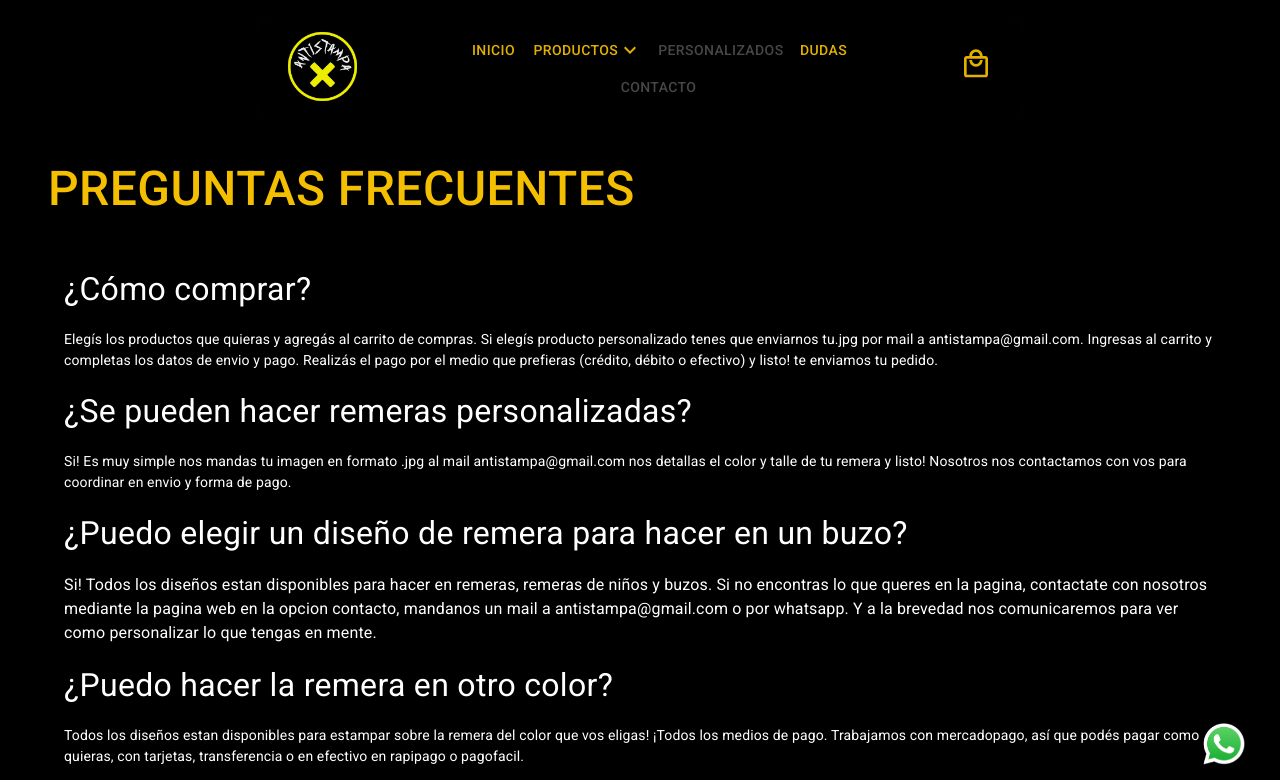
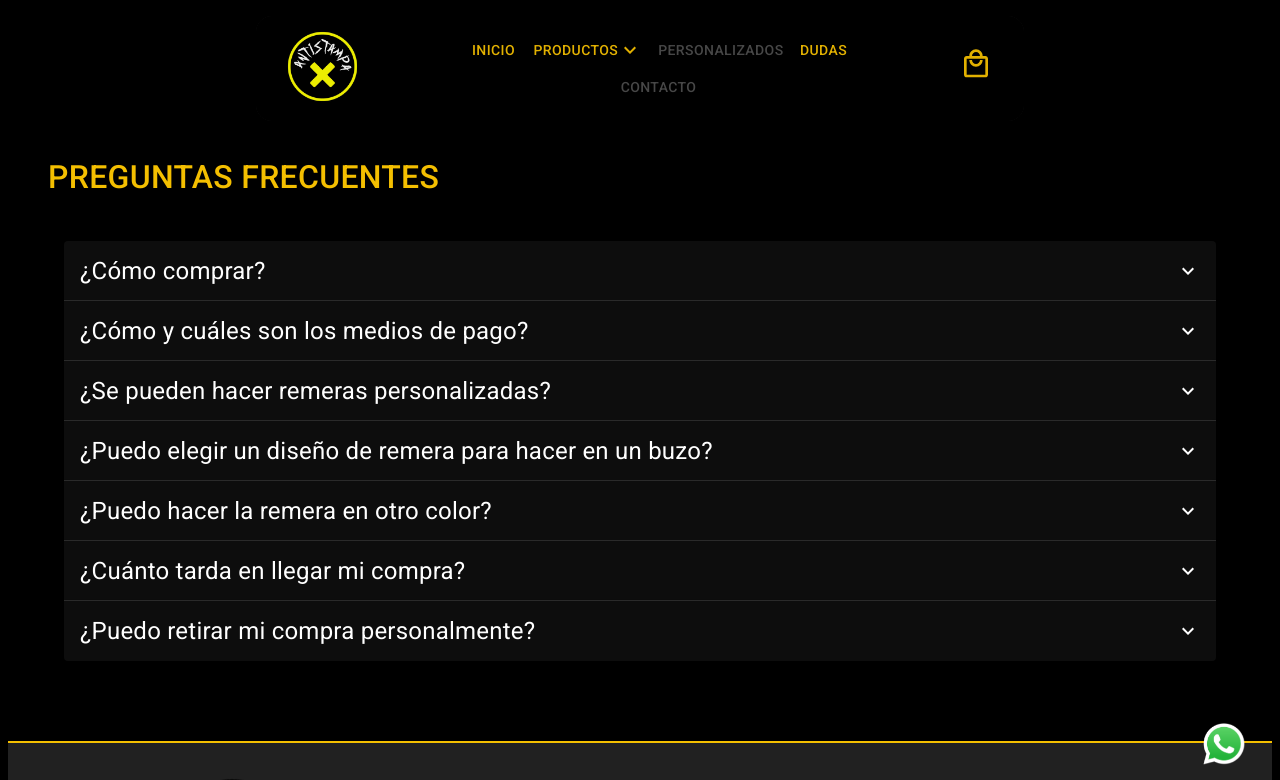
Before and after one commit to EmilianoAloi/Antistampa, a React (Create React App) app: page /dudas in a window 1280 px wide. Shown: the top 780 px of the page. Built offline with nearby package versions, Linux system fonts and the light colour scheme.

Commit message:
seccion dudas terminada

```diff
--- a/src/components/Faqs/Faqs.jsx
+++ b/src/components/Faqs/Faqs.jsx
@@ -1,59 +1,152 @@
-import { Typography, Container, Stack } from '@mui/material'
-import React from 'react'
+import { Typography, Container } from '@mui/material'
 
-const Faqs = () => {
-    return (
-
-        <>
-
-            <Typography color='#F4BF00' fontWeight={500} margin={5} sx={{ fontSize: {xs:'1.3rem', md:'3rem'}, textAlign: {xs:'center', md:'start'} }} >PREGUNTAS FRECUENTES</Typography>
-
-            <Container>
-
-
-                <Stack gap={2} color='white'>
-
-                    <Typography sx={{ fontSize: '2rem' }}> ¿Cómo comprar? </Typography>
-
-                    <Typography sx={{ fontSize: '' }}>
-
-                        Elegís los productos que quieras y agregás al carrito de compras. Si elegís producto personalizado tenes que enviarnos tu.jpg por mail a antistampa@gmail.com. Ingresas al carrito y completas los datos de envio y pago. Realizás el pago por el medio que prefieras (crédito, débito o efectivo) y listo! te enviamos tu pedido.
-
-                    </Typography>
-
-
-                    <Typography sx={{ fontSize: '2rem' }}>¿Se pueden hacer remeras personalizadas? </Typography>
-
-                    <Typography sx={{ fontSize: '' }}>
-
-                        Si! Es muy simple nos mandas tu imagen en formato .jpg al mail antistampa@gmail.com nos detallas el color y talle de tu remera y listo! Nosotros nos contactamos con vos para coordinar en envio y forma de pago.
-                    </Typography>
-
-
-
-                    <Typography sx={{ fontSize: '2rem' }}> ¿Puedo elegir un diseño de remera para hacer en un buzo?  </Typography>
-                    <Typography >
-
-                        Si! Todos los diseños estan disponibles para hacer en remeras, remeras de niños y buzos. Si no encontras lo que queres en la pagina, contactate con nosotros mediante la pagina web en la opcion contacto, mandanos un mail a antistampa@gmail.com o por whatsapp. Y a la brevedad nos comunicaremos para ver como personalizar lo que tengas en mente.
-                    </Typography>
+import Accordion from '@mui/material/Accordion';
+import AccordionSummary from '@mui/material/AccordionSummary';
+import AccordionDetails from '@mui/material/AccordionDetails';
+import ExpandMoreIcon from '@mui/icons-material/ExpandMore';
 
 
 
 
-                    <Typography sx={{ fontSize: '2rem' }}> ¿Puedo hacer la remera en otro color? </Typography>
+const Faqs = () => {
 
-                    <Typography sx={{ fontSize: '' }}>
 
+
+
+    return (
+
+        <>
+            <Typography className='faqsTitle' color='#F4BF00' fontWeight={500} margin={5} sx={{ fontSize: { xs: '1.3rem', md: '2rem' }, textAlign: { xs: 'center', md: 'start' } }} >PREGUNTAS FRECUENTES</Typography>
+
+
+            <Container>
+                <Accordion>
+                    <AccordionSummary
+                        expandIcon={<ExpandMoreIcon />}
+                        aria-controls="panel1a-content"
+                        id="panel0a-header"
+                    >
+                        <Typography sx={{ fontSize: { xs: '1.2rem', md: '1.5rem' } }} >¿Cómo comprar?  </Typography>
+                    </AccordionSummary>
+                    <AccordionDetails>
+                        <Typography sx={{ fontSize: { xs: '0.8rem', md: '1rem' }, color: 'rgba(255, 255, 255, 0.7)' }}>
+                            Elegís los productos que quieras y agregás al carrito de compras. Si elegís producto personalizado tenes que enviarnos tu.jpg por mail a antistampa@gmail.com. Ingresas al carrito y completas los datos de envio y pago.
+                        </Typography>
+                    </AccordionDetails>
+                </Accordion>
+
+                <Accordion>
+                    <AccordionSummary
+                        expandIcon={<ExpandMoreIcon />}
+                        aria-controls="panel1a-content"
+                        id="panel1a-header"
+                    >
+                        <Typography sx={{ fontSize: { xs: '1.2rem', md: '1.5rem' } }} > ¿Cómo y cuáles son los medios de pago? </Typography>
+                    </AccordionSummary>
+                    <AccordionDetails>
+                        <Typography sx={{ fontSize: { xs: '0.8rem', md: '1rem' }, color: 'rgba(255, 255, 255, 0.7)' }}>
+                            Tu compra podrá ser efectuada a través de los siguientes medios: <br /><br />
+
+                            <strong>Mercado Pago</strong><br />
+                            Es una plataforma segura que permite enviar y recibir dinero.
+                            Los métodos de pago que Mercado Pago ofrece son: <br /><br />
+
+                            1) Tarjetas de débito y crédito:<br />
+                            Te permite pagar tu compra con una o dos tarjetas de crédito.<br />
+                            Ofrece beneficios de financiación propia con varios bancos. Consultá las promociones estos beneficios aquí.<br /><br />
+
+                            2) Pagos en efectivo a través de:<br />
+                            RapiPago<br />
+                            PagoFácil<br /><br />
+
+                            Transferencia bancaria<br /><br />
+
+                            Una vez realizada la orden, recibirás un correo con los datos de la cuenta bancaria.<br /><br />
+
+                            Por favor envíanos un correo electrónico con el comprobante de la transferencia con el número de orden como referencia a antistampa@gmail.com para confirmar la recepción del pago y procesar tu pedido lo antes posible. Asegúrate de incluir el número de referencia del pedido en la transferencia bancaria para que podamos identificar tu pago con facilidad.<br /><br />
+
+                            Si tenes alguna pregunta sobre los términos de pago o necesitas ayuda para realizar la transferencia, por favor no dudes en contactarnos a través de nuestro servicio de atención al cliente. Estaremos encantados de ayudarte en todo lo que necesites. Nuestro horario de atención es de Lunes a Viernes de 9 a 17hs.<br />
+                        </Typography>
+                    </AccordionDetails>
+                </Accordion>
+
+                <Accordion>
+                    <AccordionSummary
+                        expandIcon={<ExpandMoreIcon />}
+                        aria-controls="panel2a-content"
+                        id="panel2a-header"
+                    >
+                        <Typography sx={{ fontSize: { xs: '1.2rem', md: '1.5rem' } }}>¿Se pueden hacer remeras personalizadas? </Typography>
+                    </AccordionSummary>
+                    <AccordionDetails>
+                        <Typography sx={{ fontSize: { xs: '0.8rem', md: '1rem' }, color: 'rgba(255, 255, 255, 0.7)' }}>
+                            Si! Es muy simple nos mandas tu imagen en formato .jpg al mail antistampa@gmail.com nos detallas el color y talle de tu remera y listo! Nosotros nos contactamos con vos para coordinar en envio y forma de pago.
+                        </Typography>
+                    </AccordionDetails>
+                </Accordion>
+
+                <Accordion >
+                    <AccordionSummary
+                        expandIcon={<ExpandMoreIcon />}
+                        aria-controls="panel3a-content"
+                        id="panel3a-header"
+                    >
+                        <Typography sx={{ fontSize: { xs: '1.2rem', md: '1.5rem' } }}> ¿Puedo elegir un diseño de remera para hacer en un buzo?  </Typography>
+                    </AccordionSummary>
+                    <AccordionDetails>
+                        <Typography sx={{ fontSize: { xs: '0.8rem', md: '1rem' }, color: 'rgba(255, 255, 255, 0.7)' }}>
+                            Si! Todos los diseños estan disponibles para hacer en remeras, remeras de niños y buzos. Si no encontras lo que queres en la pagina, contactate con nosotros mediante la pagina web en la opcion contacto, mandanos un mail a antistampa@gmail.com o por whatsapp. Y a la brevedad nos comunicaremos para ver como personalizar lo que tengas en mente.
+                        </Typography>
+                    </AccordionDetails>
+                </Accordion>
+
+                <Accordion >
+                    <AccordionSummary
+                        expandIcon={<ExpandMoreIcon />}
+                        aria-controls="panel4a-content"
+                        id="panel4a-header"
+                    >
+                        <Typography sx={{ fontSize: { xs: '1.2rem', md: '1.5rem' } }}> ¿Puedo hacer la remera en otro color? </Typography>
+                    </AccordionSummary>
+                    <AccordionDetails>
+                        <Typography sx={{ fontSize: { xs: '0.8rem', md: '1rem' }, color: 'rgba(255, 255, 255, 0.7)' }}>
                             Todos los diseños estan disponibles para estampar sobre la remera del color que vos eligas!
                             ¡Todos los medios de pago. Trabajamos con mercadopago, así que podés pagar como quieras, con tarjetas, transferencia o en efectivo en rapipago o pagofacil.
                         </Typography>
-                </Stack>
+                    </AccordionDetails>
+                </Accordion>
 
+                <Accordion >
+                    <AccordionSummary
+                        expandIcon={<ExpandMoreIcon />}
+                        aria-controls="panel5a-content"
+                        id="panel4a-header"
+                    >
+                        <Typography sx={{ fontSize: { xs: '1.2rem', md: '1.5rem' } }}> ¿Cuánto tarda en llegar mi compra? </Typography>
+                    </AccordionSummary>
+                    <AccordionDetails>
+                        <Typography sx={{ fontSize: { xs: '0.8rem', md: '1rem' }, color: 'rgba(255, 255, 255, 0.7)' }}>
+                            Los pedidos se despachan dentro de las 72 horas de confirmada la compra.
+                        </Typography>
+                    </AccordionDetails>
+                </Accordion>
+
+                <Accordion >
+                    <AccordionSummary
+                        expandIcon={<ExpandMoreIcon />}
+                        aria-controls="panel6a-content"
+                        id="panel4a-header"
+                    >
+                        <Typography sx={{ fontSize: { xs: '1.2rem', md: '1.5rem' } }}> ¿Puedo retirar mi compra personalmente? </Typography>
+                    </AccordionSummary>
+                    <AccordionDetails>
+                        <Typography sx={{ fontSize: { xs: '0.8rem', md: '1rem' }, color: 'rgba(255, 255, 255, 0.7)' }}>
+                            Si! Podes retirarlo de Lunes a Viernes por La Pampa 1480.
+                        </Typography>
+                    </AccordionDetails>
+                </Accordion>
             </Container>
-
         </>
-
-
     )
 }
 
```
Lines whose indentation alone changed are shown as unchanged.
